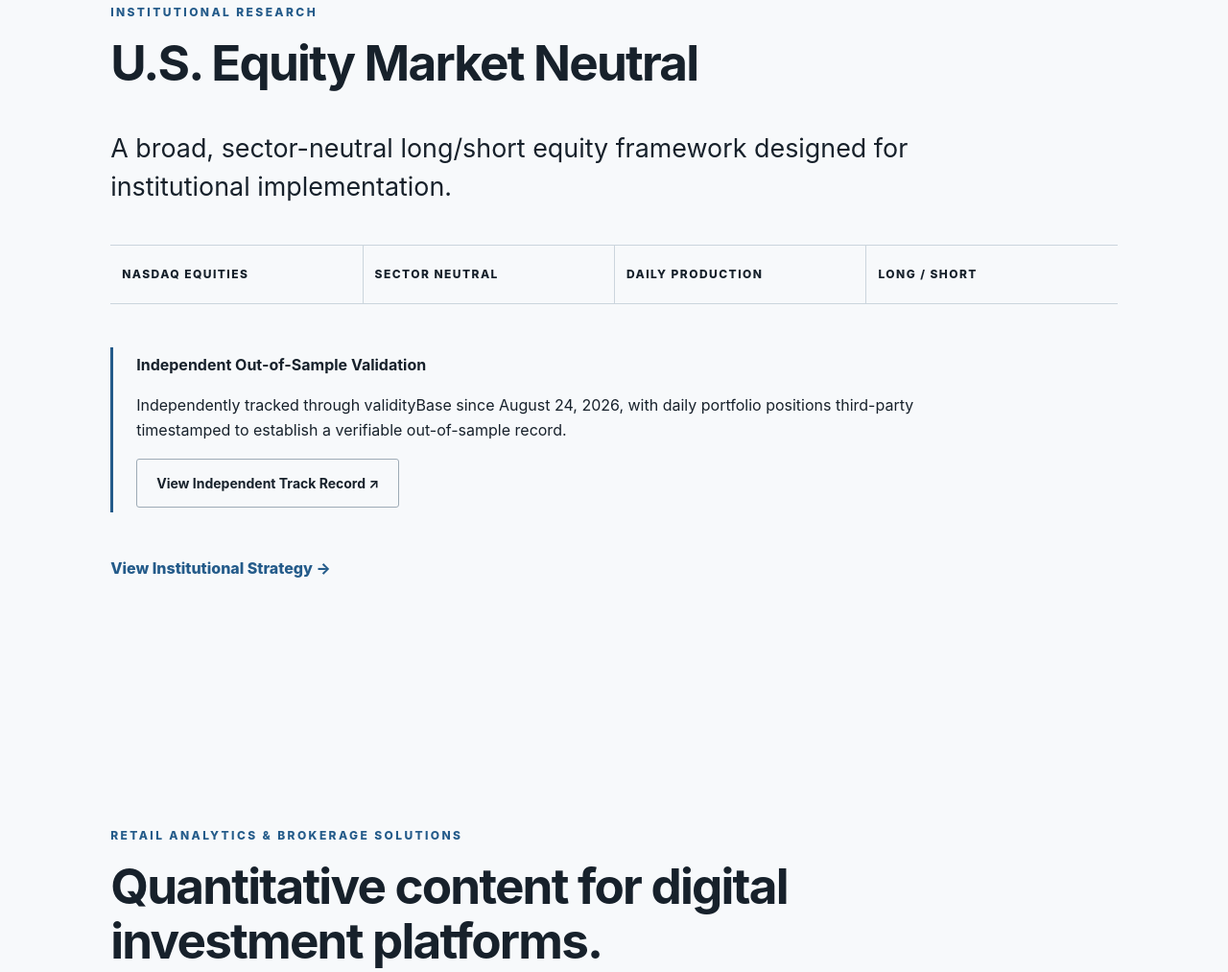
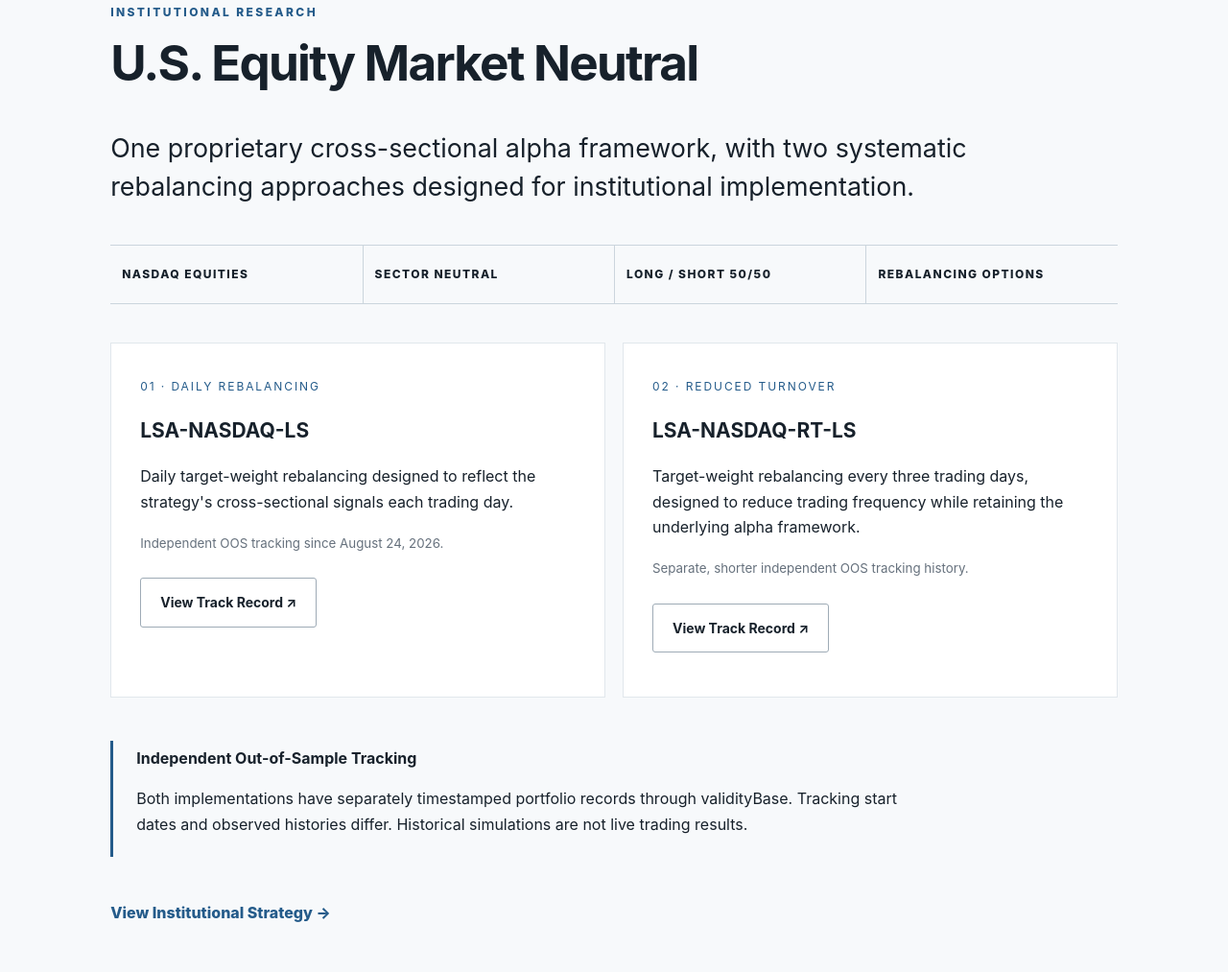
Before and after one commit to ds3236/ls-advisors-website, a plain HTML site: page index.html in a window 1280 px wide. Shown: the part 2674-3687 px from the top of the page at 96% size. Drawn offline with Linux system fonts and the light colour scheme; files that its build step writes are made by us from their sources.

Commit message:
Index Page Update

```diff
--- a/index.html
+++ b/index.html
@@ -5,7 +5,7 @@
   <meta name="viewport" content="width=device-width, initial-scale=1">
   <meta name="description" content="LS ADVISORS develops proprietary quantitative research, systematic portfolio frameworks, and production-ready investment analytics.">
   <title>LS ADVISORS | Quantitative Research & Alpha Infrastructure</title>
-  <link rel="stylesheet" href="style.css">
+  <link rel="stylesheet" href="assets/css/style.css">
 </head>
 <body>
 <header class="site-header">
@@ -47,13 +47,25 @@
 
 <section class="section institutional">
   <div class="kicker">INSTITUTIONAL RESEARCH</div><h2>U.S. Equity Market Neutral</h2>
-  <p class="lead">A broad, sector-neutral long/short equity framework designed for institutional implementation.</p>
-  <div class="specs"><div>NASDAQ EQUITIES</div><div>SECTOR NEUTRAL</div><div>DAILY PRODUCTION</div><div>LONG / SHORT</div></div>
-  <div class="validation">
-    <strong>Independent Out-of-Sample Validation</strong>
-    <p>Independently tracked through validityBase since August 24, 2026, with daily portfolio positions third-party timestamped to establish a verifiable out-of-sample record.</p>
-    <a class="btn" href="https://portfolios.vbase.com/?sym=LSA-NASDAQ-LS" target="_blank" rel="noopener noreferrer">View Independent Track Record ↗</a>
+  <p class="lead">One proprietary cross-sectional alpha framework, with two systematic rebalancing approaches designed for institutional implementation.</p>
+  <div class="specs"><div>NASDAQ EQUITIES</div><div>SECTOR NEUTRAL</div><div>LONG / SHORT 50/50</div><div>REBALANCING OPTIONS</div></div>
+  <div class="cards three" style="grid-template-columns:repeat(auto-fit,minmax(min(100%,280px),1fr));margin-top:2rem;">
+    <article>
+      <span>01 · DAILY REBALANCING</span>
+      <h3>LSA-NASDAQ-LS</h3>
+      <p>Daily target-weight rebalancing designed to reflect the strategy's cross-sectional signals each trading day.</p>
+      <small>Independent OOS tracking since August 24, 2026.</small>
+      <p style="margin-top:1.5rem;"><a class="btn" href="https://portfolios.vbase.com/?sym=LSA-NASDAQ-LS" target="_blank" rel="noopener noreferrer">View Track Record ↗</a></p>
+    </article>
+    <article>
+      <span>02 · REDUCED TURNOVER</span>
+      <h3>LSA-NASDAQ-RT-LS</h3>
+      <p>Target-weight rebalancing every three trading days, designed to reduce trading frequency while retaining the underlying alpha framework.</p>
+      <small>Separate, shorter independent OOS tracking history.</small>
+      <p style="margin-top:1.5rem;"><a class="btn" href="https://portfolios.vbase.com/?sym=LSA-NASDAQ-RT-LS" target="_blank" rel="noopener noreferrer">View Track Record ↗</a></p>
+    </article>
   </div>
+  <div class="validation"><strong>Independent Out-of-Sample Tracking</strong><p>Both implementations have separately timestamped portfolio records through validityBase. Tracking start dates and observed histories differ. Historical simulations are not live trading results.</p></div>
   <a class="text-link" href="institutional.html">View Institutional Strategy →</a>
 </section>
 
@@ -97,5 +109,5 @@
 </main>
 
 <footer>© <span id="year"></span> LS ADVISORS Ltd. <span>Hong Kong</span><span>For informational purposes only. Nothing on this website constitutes investment advice or an offer to buy or sell securities.</span></footer>
-<script src="main.js"></script>
+<script src="assets/js/main.js"></script>
 </body></html>
```
